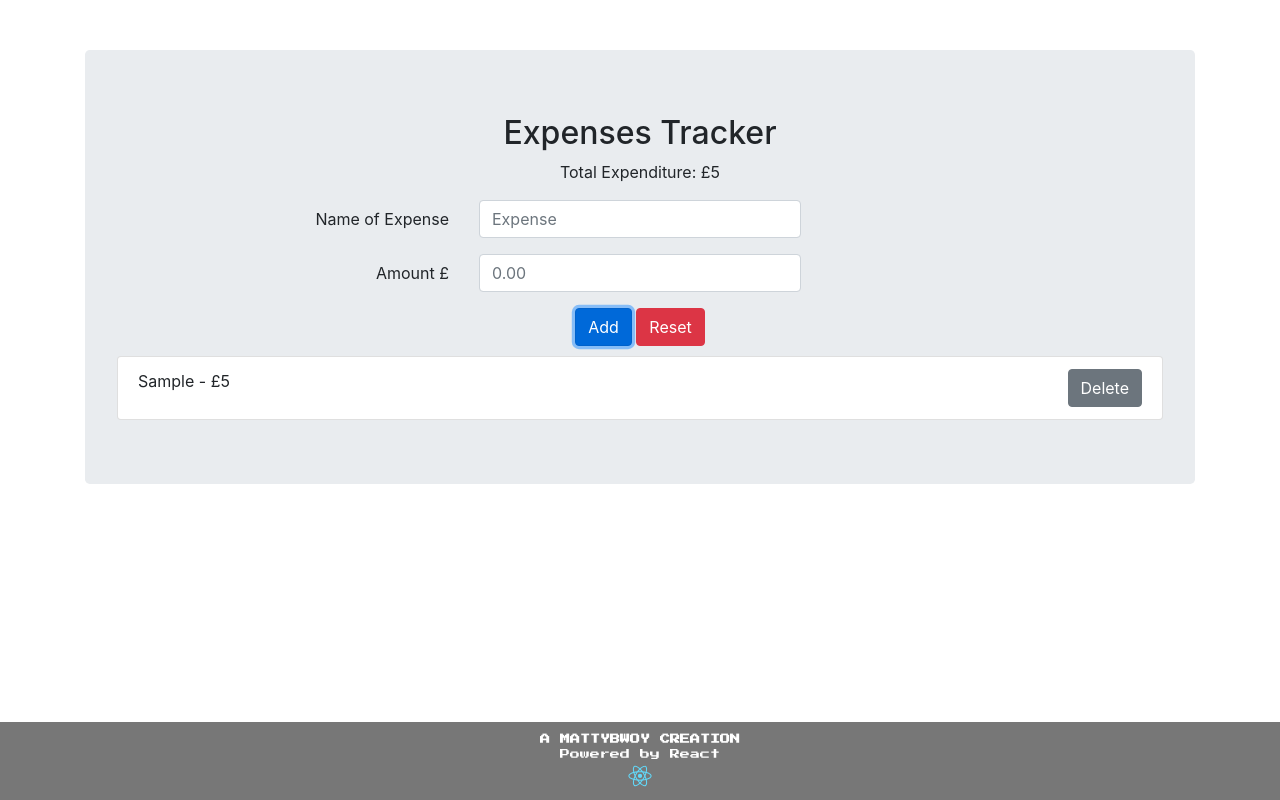
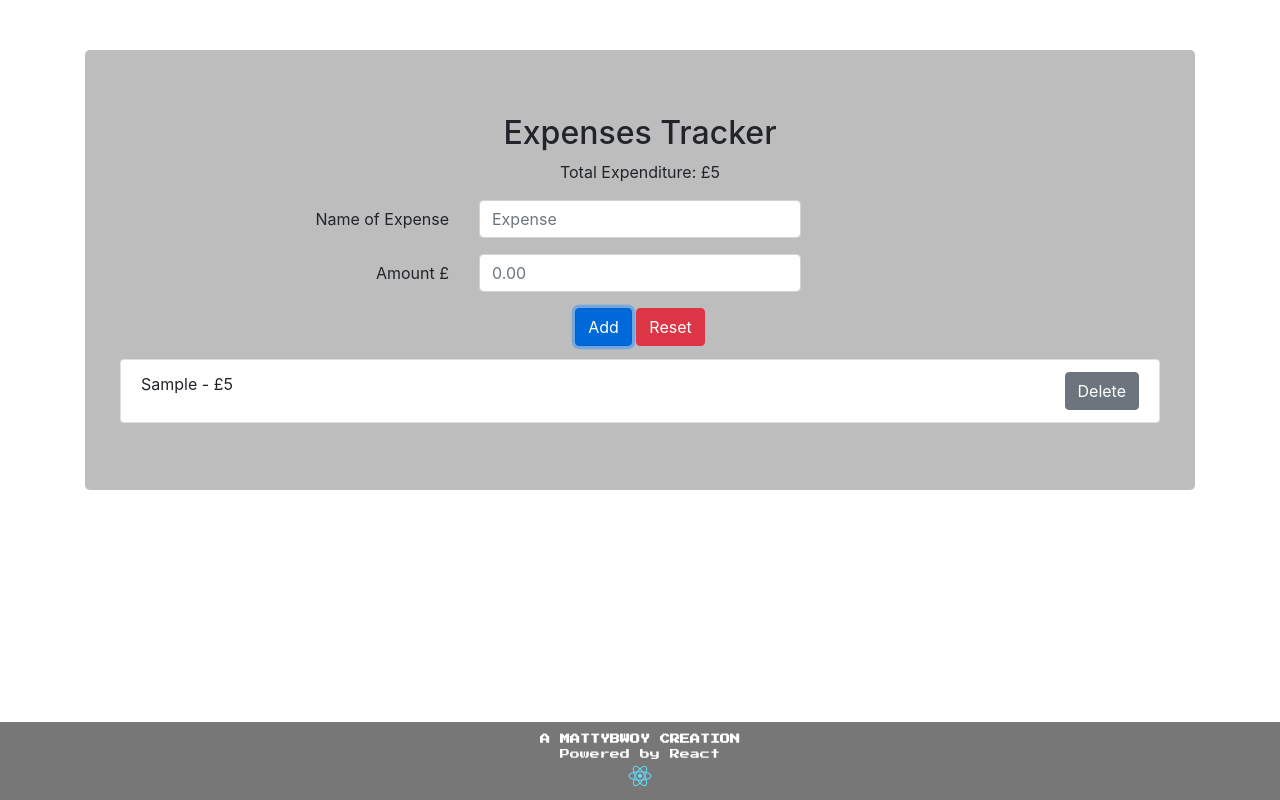
Before and after one commit to mattybwoy/Expense-Tracker, a React (Create React App) app: page / in a window 1280 px wide. Both pictures are taken after typing "Sample", "5" into the empty fields and a click on the button "Add". Built offline with nearby package versions, Linux system fonts and the light colour scheme.

Commit message:
jumbotron color changed, expenses spaced out

```diff
--- a/src/List.js
+++ b/src/List.js
@@ -2,11 +2,10 @@ import React from 'react'
 import { Button, ListGroup, ListGroupItem } from 'reactstrap'
 
 const List = ({ expenses, handleDelete }) => (
-
   <div>
     <ListGroup>
       {expenses.map(expense => (
-        <ListGroupItem style={{backgroundColor: "muted"}}key={expense.key}>
+        <ListGroupItem style={{backgroundColor: "muted", margin: 3 }}key={expense.key}>
           {expense.name} - £{expense.amount}
             <Button variant="contained" style={{float: 'right'}}
             className="float-right"
--- a/src/Tracker.js
+++ b/src/Tracker.js
@@ -64,7 +64,7 @@ function Tracker() {
 
 return (
   <Container>
-    <Jumbotron >
+    <Jumbotron style = {{backgroundColor: "#bdbdbd "}}>
       <h2 className= 'display-6' className = 'text-center'>
         Expenses Tracker
       <br></br>
```
